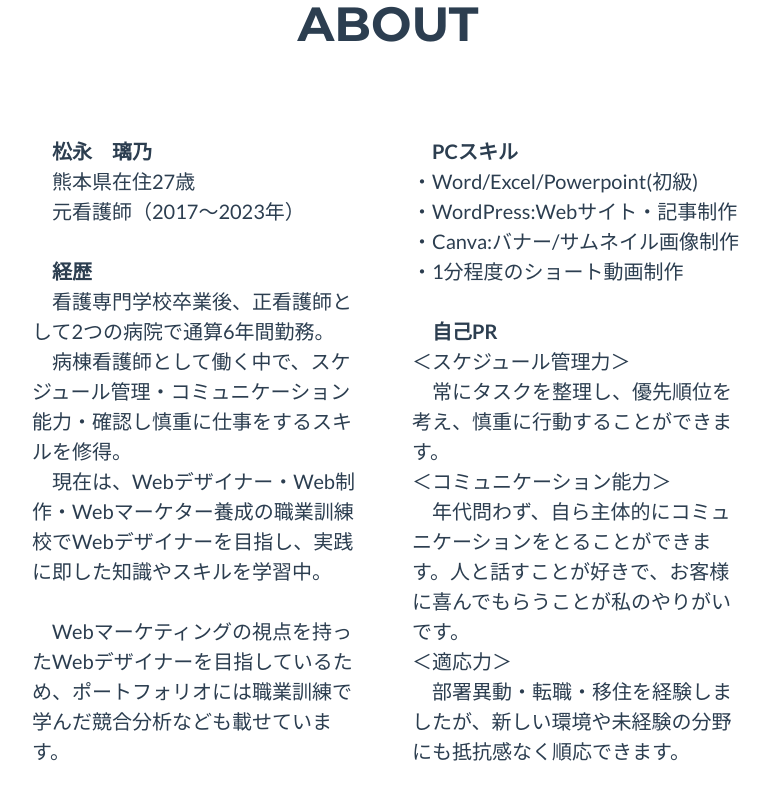
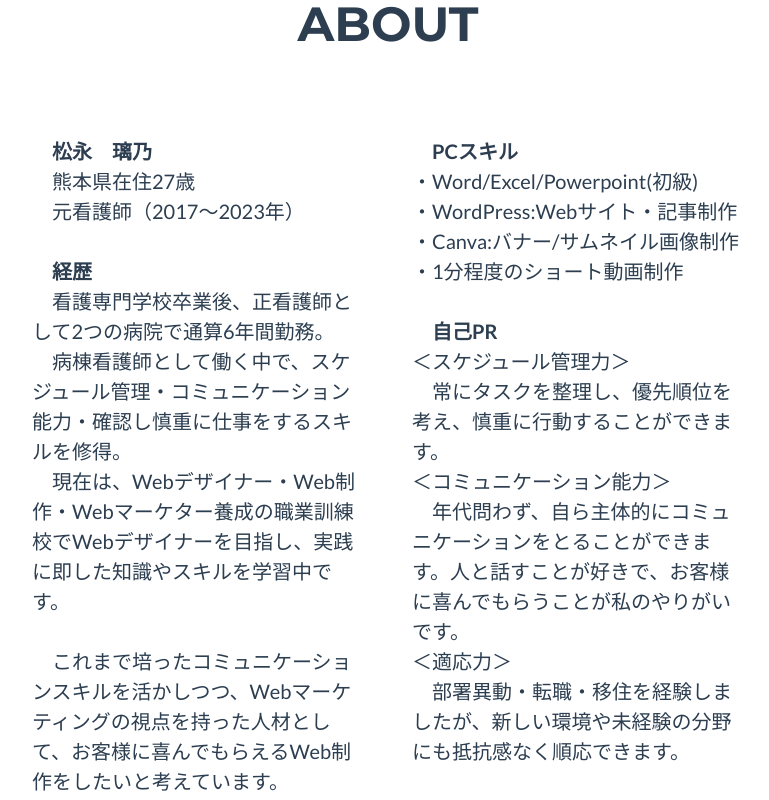
Before and after one commit to rino-matsunaga/portfolio, a plain HTML site: page index.html in a window 1280 px wide. Shown: the part 860-1660 px from the top of the page, without its empty margins (252-1021 px from the left). Drawn offline with nearby package versions, Linux system fonts and the light colour scheme.

Commit message:
Update index.html

```diff
--- a/index.html
+++ b/index.html
@@ -65,7 +65,7 @@
               </div>
               <!-- About Section Content-->
               <div class="row">
-                  <div class="col-lg-4 ms-auto ps-4 pe-4"><p class="lead"><span class="fw-bold">&emsp;松永&emsp;璃乃</span><br>&emsp;熊本県在住27歳<br>&emsp;元看護師（2017〜2023年）<br><br><span class="fw-bold">&emsp;経歴</span><br>&emsp;看護専門学校卒業後、正看護師として2つの病院で通算6年間勤務。<br>&emsp;病棟看護師として働く中で、スケジュール管理・コミュニケーション能力・確認し慎重に仕事をするスキルを修得。<br>&emsp;現在は、Webデザイナー・Web制作・Webマーケター養成の職業訓練校でWebデザイナーを目指し、実践に即した知識やスキルを学習中。<br><br>&emsp;Webマーケティングの視点を持ったWebデザイナーを目指しているため、ポートフォリオには職業訓練で学んだ競合分析なども載せています。</p></div>
+                  <div class="col-lg-4 ms-auto ps-4 pe-4"><p class="lead"><span class="fw-bold">&emsp;松永&emsp;璃乃</span><br>&emsp;熊本県在住27歳<br>&emsp;元看護師（2017〜2023年）<br><br><span class="fw-bold">&emsp;経歴</span><br>&emsp;看護専門学校卒業後、正看護師として2つの病院で通算6年間勤務。<br>&emsp;病棟看護師として働く中で、スケジュール管理・コミュニケーション能力・確認し慎重に仕事をするスキルを修得。<br>&emsp;現在は、Webデザイナー・Web制作・Webマーケター養成の職業訓練校でWebデザイナーを目指し、実践に即した知識やスキルを学習中です。<br><br>&emsp;これまで培ったコミュニケーションスキルを活かしつつ、Webマーケティングの視点を持った人材として、お客様に喜んでもらえるWeb制作をしたいと考えています。</p></div>
                   <div class="col-lg-4 me-auto ps-4 pe-4"><p class="lead"><span class="fw-bold">&emsp;PCスキル</span><br>・Word/Excel/Powerpoint(初級)<br>・WordPress:Webサイト・記事制作<br>・Canva:バナー/サムネイル画像制作<br>・1分程度のショート動画制作<br><br><span class="fw-bold">&emsp;自己PR</span><br>＜スケジュール管理力＞<br>&emsp;常にタスクを整理し、優先順位を考え、慎重に行動することができます。<br>＜コミュニケーション能力＞<br>&emsp;年代問わず、自ら主体的にコミュニケーションをとることができます。人と話すことが好きで、お客様に喜んでもらうことが私のやりがいです。<br>＜適応力＞<br>&emsp;部署異動・転職・移住を経験しましたが、新しい環境や未経験の分野にも抵抗感なく順応できます。</p></div>
               </div>
           </div>
```
